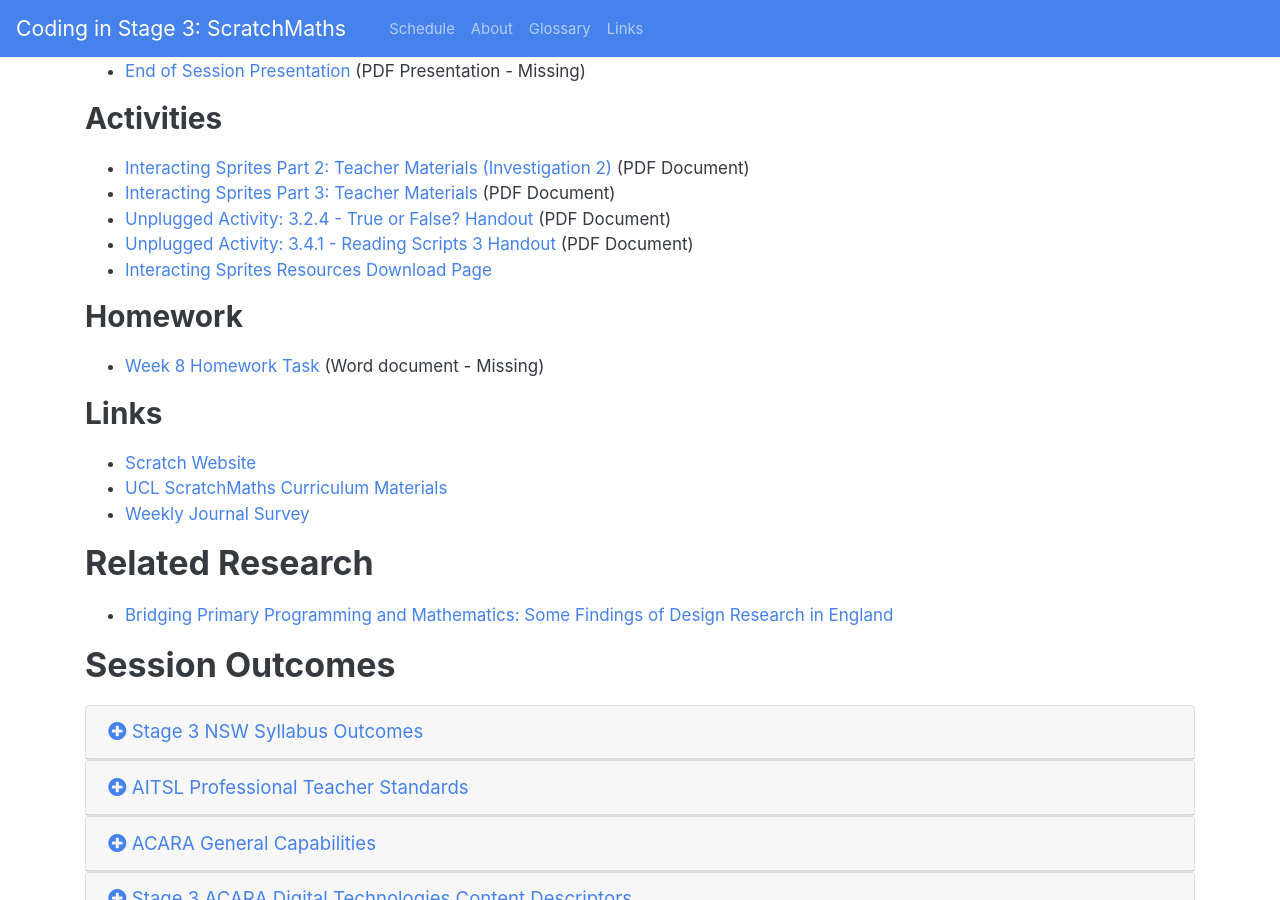
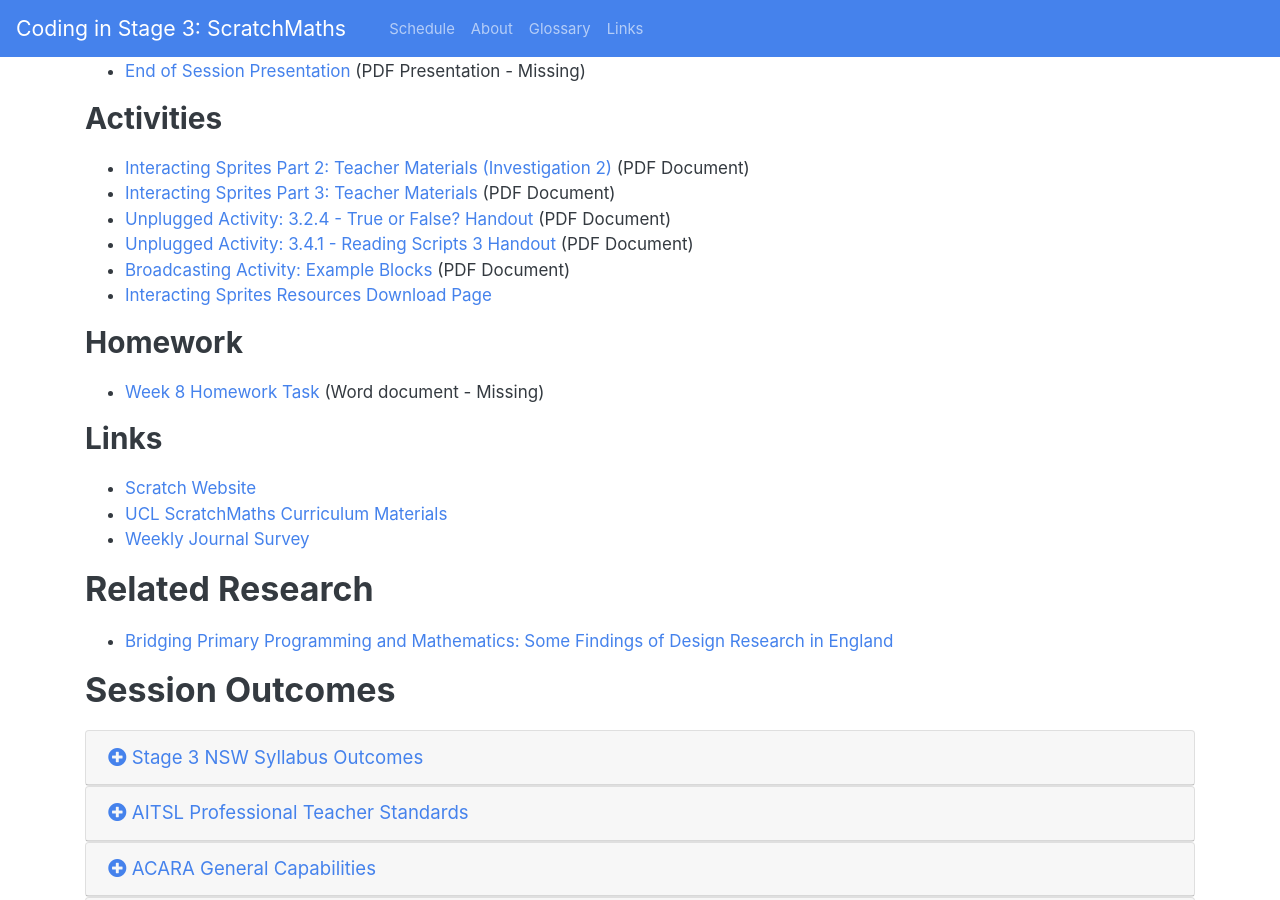
Before and after one commit to cs4s/2018, a Jekyll site: the page built from maths/week-8/index.md, in a window 1280 px wide and 900 px high, scrolled down 838 px. Built offline with Jekyll 4.4.1, drawn with Linux system fonts in a browser that asks for light colours.

Commit message:
Adds broadcasting blocks handout

```diff
--- a/maths/week-8/index.md
+++ b/maths/week-8/index.md
@@ -27,14 +27,13 @@ The activities in this Module also build on computational and mathematical conce
 - [Interacting Sprites Investigation 4]({{ site.drive_url | append: '1HRXijmgeiG-Iu_lc8dBHTYPWtF1MeNnF' }}){:target="_blank"} (PDF Presentation)
 - [End of Session Presentation]({{ site.drive_url | append: '' }}){:target="_blank"} (PDF Presentation - Missing)
 
-
-
 ### Activities
 
 - [Interacting Sprites Part 2: Teacher Materials (Investigation 2)]({{ site.drive_url | append: '1ww1J57uwRmg2iU_dRcULoSf_psSLx0tS' }}){:target="_blank"} (PDF Document)
 - [Interacting Sprites Part 3: Teacher Materials]({{ site.drive_url | append: '1WUtIXfbS1X_5O7AuqhLMV_MAz6hfRfQR' }}){:target="_blank"} (PDF Document)
 - [Unplugged Activity: 3.2.4 - True or False? Handout]({{ site.drive_url | append: '11vdj-BeUp5jY7ZzJV0uK2Omv-6HjaS95' }}){:target="_blank"} (PDF Document)
 - [Unplugged Activity: 3.4.1 - Reading Scripts 3 Handout]({{ site.drive_url | append: '1mNhuF4PXFNOW4qDGlJfTZYbaMqc159NL' }}){:target="_blank"} (PDF Document)
+- [Broadcasting Activity: Example Blocks](resources/combined_message_blocks.pdf){:target="_blank"} (PDF Document)
 - [Interacting Sprites Resources Download Page](http://www.ucl.ac.uk/ioe/research/projects/scratchmaths/curriculum-materials/module-3-interacting-sprites){:target="_blank"}
 
 ### Homework
```
Also changed, not shown: 1 other file.
